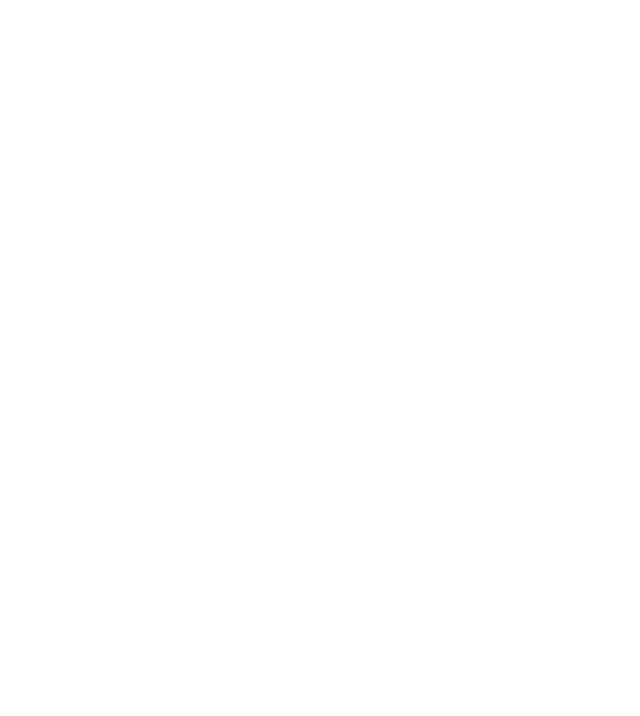
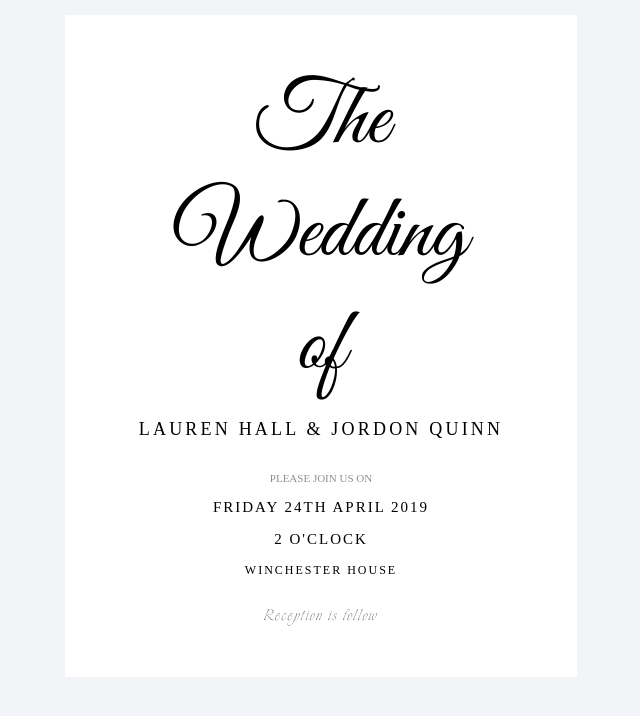
Before and after one commit to Chinara0303/Homework-01.30.23-, a plain HTML site: page task2.html in a window 1280 px wide. Shown: the whole page, without its empty margins (319-959 px from the left). Drawn offline with Linux system fonts and the light colour scheme.

Commit message:
Task2 is rady

```diff
--- a/assets/css/task2.css
+++ b/assets/css/task2.css
@@ -0,0 +1,59 @@
+@import url("../css/reset.css");
+body{
+    background-color: rgb(242, 244, 247);
+}
+@font-face {
+    font-family: WeddingFont;
+    src: url("../fonts/GreatVibes-Regular.ttf");
+}
+@font-face {
+    font-family: PFont;
+    src: url("../fonts/Explora-Regular.ttf");
+}
+.container{
+    width: 40%;
+    margin: 15px auto 30px auto;
+}
+.container .card{
+    background-color: #ffffff;
+    padding: 50px;
+    text-align: center;
+}
+.container .card p{
+    text-transform: uppercase;
+    margin-top: 15px;
+}
+.container .card .card-text p:first-child{
+    letter-spacing: 3.2px;
+    font-size: 18px;
+    margin-bottom: 32px;
+}
+.container .card .card-text p:nth-child(2){
+    font-size: 11px;
+    color: #8f8f8f;
+}
+.container .card .card-text p:nth-child(3),p:nth-child(4){
+    letter-spacing: 2px;
+    font-size: 15px;
+}
+.container .card .card-text p:nth-child(5){
+    font-size: 12px;
+    letter-spacing: 2px;
+    margin-bottom: 25px;
+}
+.container .card .card-text p:nth-child(6){
+    font-size: 20px;
+    color: #383838;
+    text-transform: none;
+    font-family: PFont;
+    letter-spacing: 1.4px;
+}
+.container .card .title{
+    text-align: center;
+    font-family: WeddingFont;
+    font-size: 45px;
+}
+.title h1{
+    font-weight: 100;
+
+}
--- a/task2.html
+++ b/task2.html
@@ -1,5 +1,6 @@
 <!DOCTYPE html>
 <html lang="en">
+
 <head>
     <meta charset="UTF-8">
     <meta http-equiv="X-UA-Compatible" content="IE=edge">
@@ -7,7 +8,24 @@
     <title>Document</title>
     <link rel="stylesheet" href="./assets/css/task2.css">
 </head>
+
 <body>
+    <div class="container">
+        <div class="card">
+            <div class="title">
+                <h1>The Wedding  <br> of</h1>
+            </div>
+            <div class="card-text">
+                <p>Lauren hall & jordon quinn</p>
+                <p>Please join us on</p>
+                <p>Friday 24th april 2019</p>
+                <p>2 o'clock</p>
+                <p>winchester house</p>
+                <p>Reception is follow</p>
+            </div>
 
+        </div>
+    </div>
 </body>
+
 </html>
```
Also changed, not shown: assets/fonts/Explora-Regular.ttf (added), assets/fonts/GreatVibes-Regular.ttf (added).
